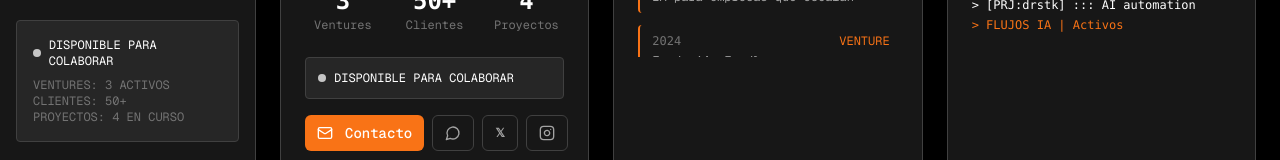
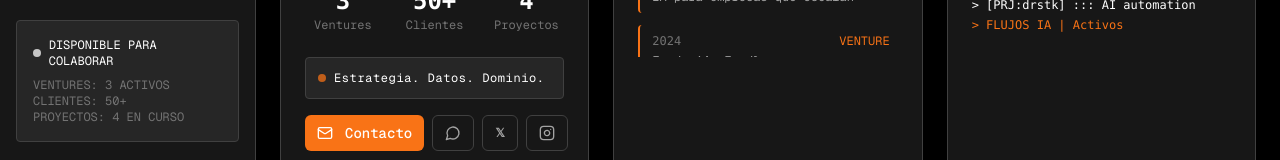
Before and after one commit to FMR96/FELIXMOLINA.ES, a Next.js app: page / in a window 1280 px wide. Shown: the part 408-568 px from the top of the page. Built offline with nearby package versions, Linux system fonts and the light colour scheme.

Commit message:
Cambiar tagline perfil: Estrategia. Datos. Dominio.
Co-Authored-By: Claude Sonnet 4.6 <noreply@anthropic.com>

```diff
--- a/app/command-center/page.tsx
+++ b/app/command-center/page.tsx
@@ -52,8 +52,8 @@ export default function SobreMiPage() {
 
             <div className="p-3 bg-neutral-800 border border-neutral-700 rounded mb-4">
               <div className="flex items-center gap-2">
-                <div className="w-2 h-2 bg-white rounded-full animate-pulse"></div>
-                <span className="text-xs text-white">DISPONIBLE PARA COLABORAR</span>
+                <div className="w-2 h-2 bg-orange-500 rounded-full animate-pulse"></div>
+                <span className="text-xs text-white tracking-wider">Estrategia. Datos. Dominio.</span>
               </div>
             </div>
 
```
